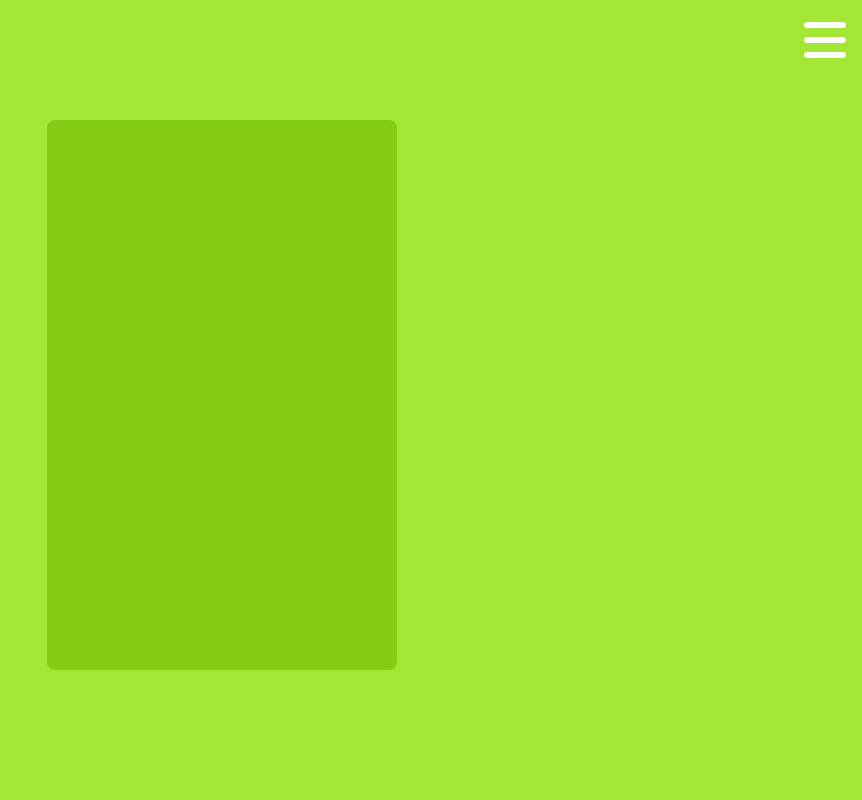
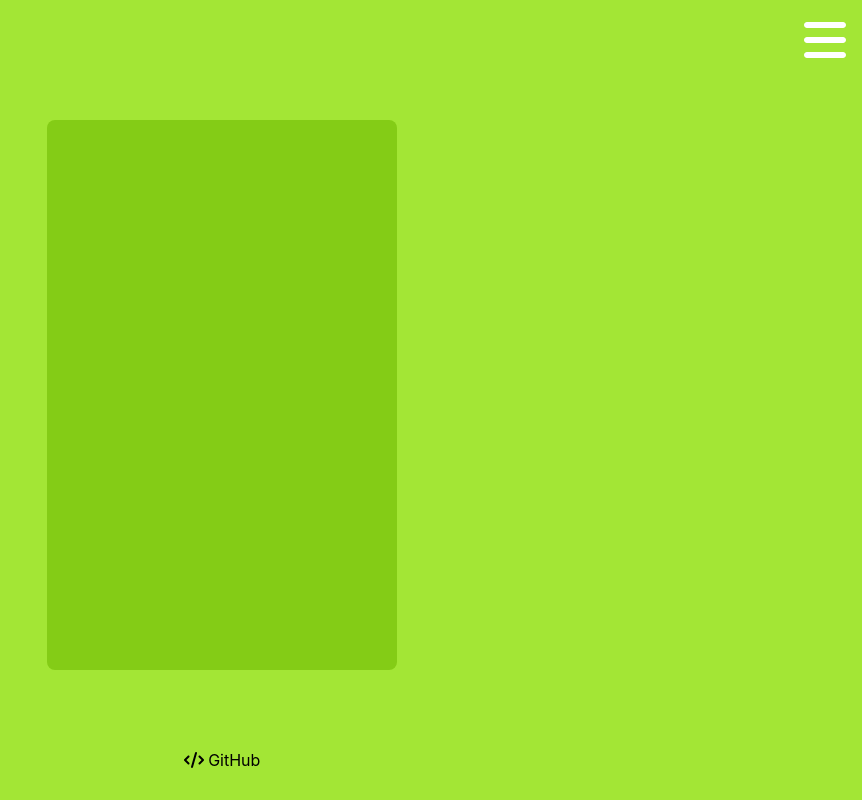
Before and after one commit to trevorwrightdev/memmory-chimp, a Next.js app: page / in a window 1280 px wide. Shown: the whole page, without its empty margins (418-1280 px from the left). Built offline with nearby package versions, Linux system fonts and the light colour scheme.

Commit message:
added nice footer

```diff
--- /dev/null
+++ b/components/Footer.tsx
@@ -0,0 +1,14 @@
+import { FontAwesomeIcon } from "@fortawesome/react-fontawesome"
+import { faCode } from "@fortawesome/free-solid-svg-icons"
+
+const Footer = () => {
+  return (
+    <div className='flex flex-row justify-center items-center w-full h-20 absolute bottom-0'>
+        <a href="https://github.com/trevorwrightdev/memory-chimp" target="_blank" rel="noopener noreferrer">
+            <FontAwesomeIcon icon={faCode} /> GitHub
+        </a>
+    </div>
+  )
+}
+
+export default Footer
--- a/components/Layout.tsx
+++ b/components/Layout.tsx
@@ -1,4 +1,5 @@
 import MobileNavBar from "./MobileNavBar"
+import Footer from "./Footer"
 
 export interface Props {
   children?: JSX.Element[] | JSX.Element
@@ -6,9 +7,10 @@ export interface Props {
 
 const Layout = (props: Props) => {
   return (
-    <div className='w-full'>
+    <div className='w-full min-h-screen'>
       <MobileNavBar />
       {props.children}
+      <Footer />
     </div>
   )
 }
```
Also changed, not shown: components/GridGame.tsx (line endings or trailing spaces).
